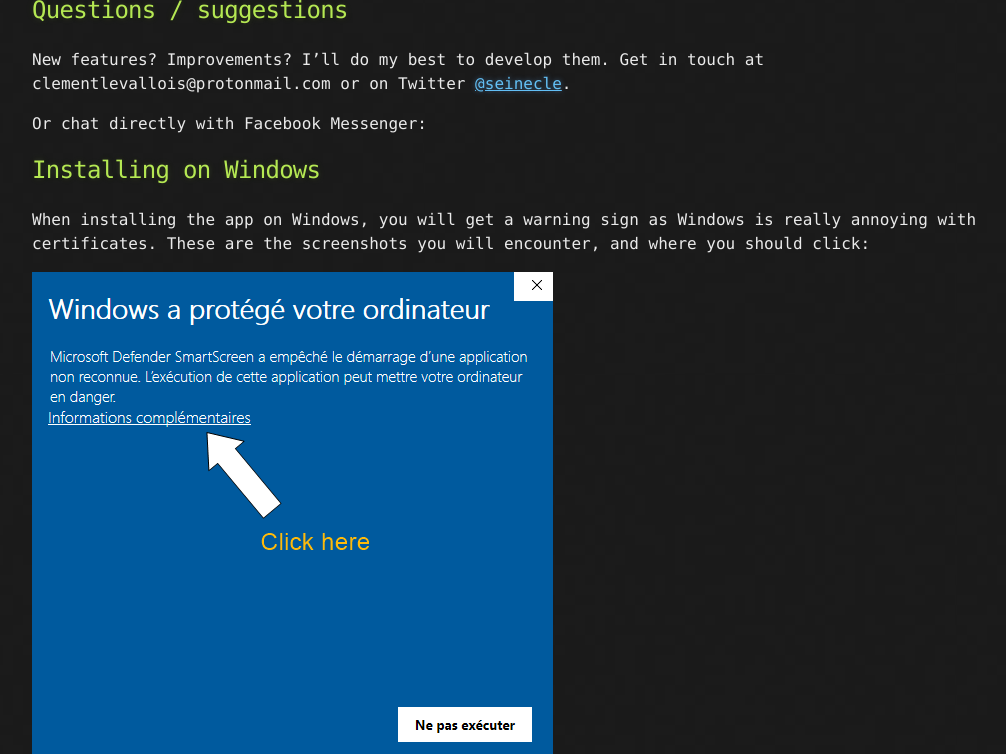
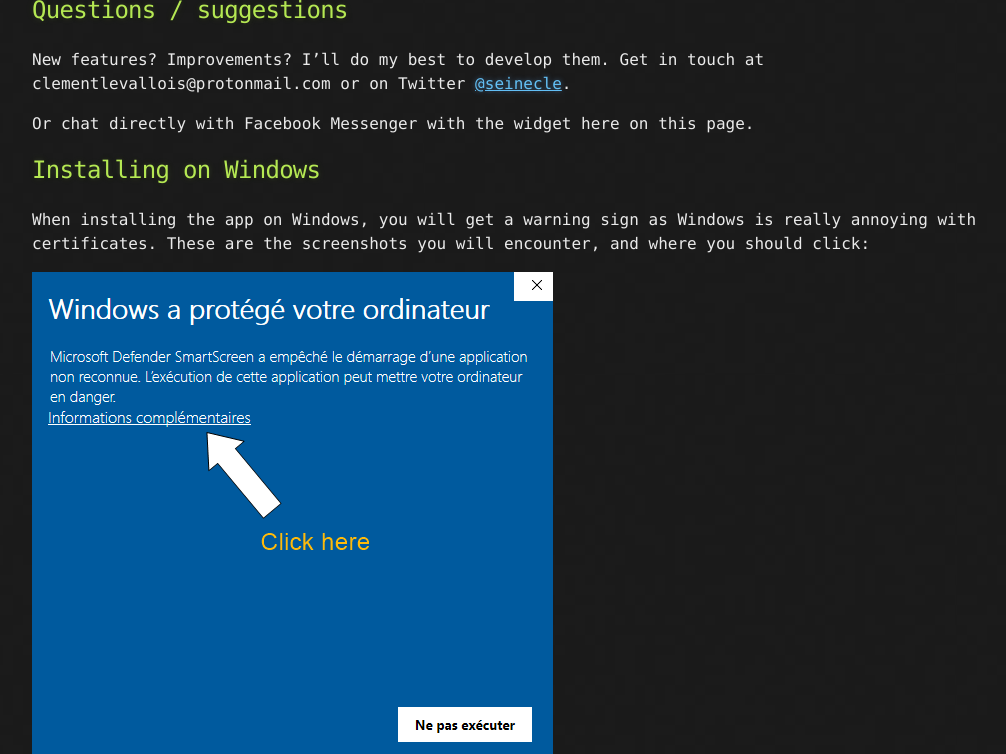
Before and after one commit to seinecle/nocodeapp-mods, a Jekyll site: the page built from docs/index.md, in a window 1280 px wide and 900 px high, scrolled down 3736 px, cut to the strip 146-900 px from the top of the window. Shown: the whole strip, without its empty margins (108-1114 px from the left). Built offline with Jekyll 4.4.1, drawn with Linux system fonts in a browser that asks for light colours; comment, search, counter and statistics services are not loaded.

Commit message:
typo fix

```diff
--- a/docs/index.md
+++ b/docs/index.md
@@ -37,7 +37,7 @@ Note: "3-Classes" at the top of the left column means that the 24 solutions are
 ## Questions / suggestions
 New features? Improvements? I'll do my best to develop them. Get in touch at clementlevallois@protonmail.com or on Twitter [@seinecle](http://twitter.com/seinecle).
 
-Or chat directly with Facebook Messenger:
+Or chat directly with Facebook Messenger with the widget here on this page.
 
 <!-- Messenger Chat Plugin Code -->
 <div id="fb-root"></div>
```
